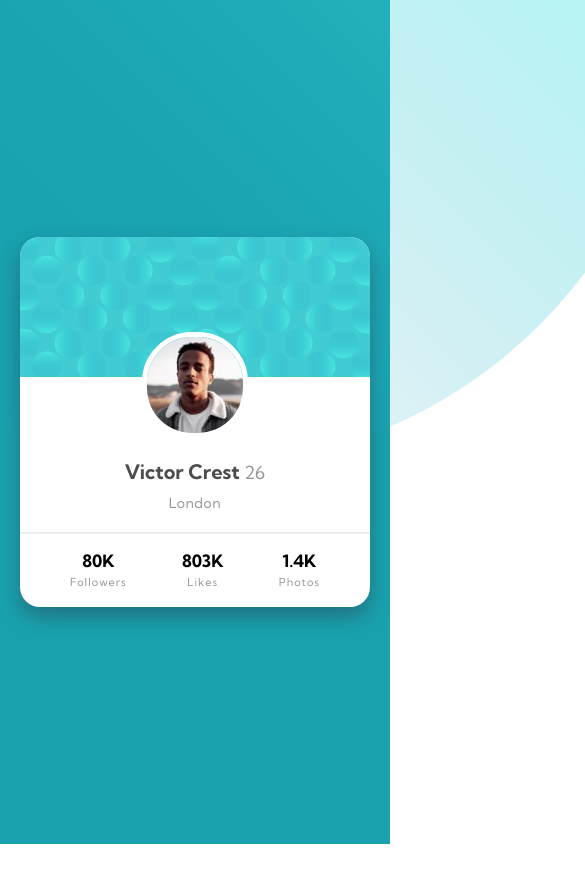
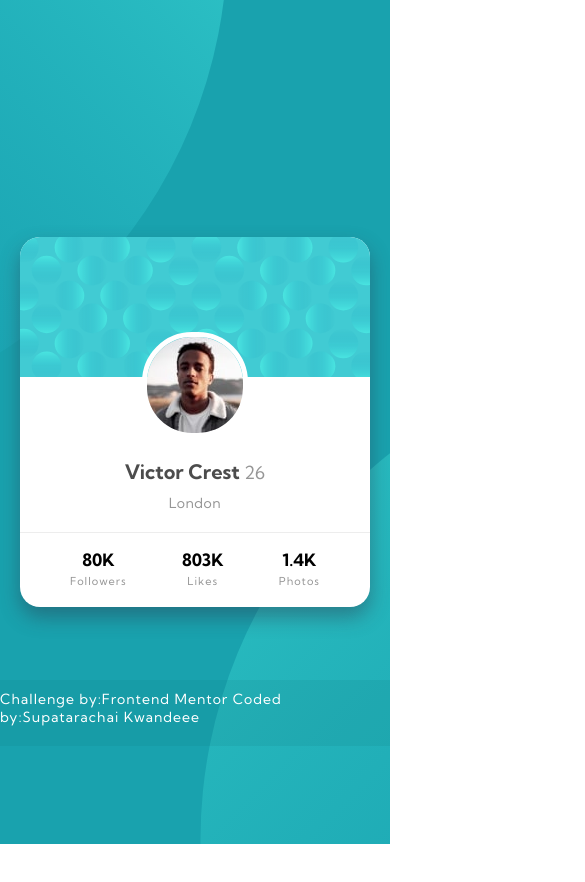
Before and after one commit to K1LROY/Project-Profile, a plain HTML site: page index.html in a window 390 px wide. Shown: the top 882 px of the page, 585 px wide, since content can reach past the window. After the commit the page ends 844 px from the top, so only its background shows below. Drawn offline with Linux system fonts and the light colour scheme.

Commit message:
version 2.0

```diff
--- a/CSS/style.css
+++ b/CSS/style.css
@@ -25,8 +25,8 @@ body {
   background-size: cover;
   background-position: center;
   height: 100vh;
-  max-width: 1440px;
   position: relative;
+  overflow: hidden;
 }
 
 .main-container {
@@ -98,6 +98,7 @@ p {
   border: solid 0.5px;
   color: hsl(0, 0%, 93%);
   border-width: thin;
+  border-bottom: none;
 }
 
 .info {
@@ -112,3 +113,37 @@ p {
   font-size: 11px;
   letter-spacing: 1px;
 }
+
+footer {
+  font-size: 18px;
+  width: 100%;
+  display: flex;
+  position: absolute;
+  justify-content: center;
+  align-content: center;
+  background-color: hsla(185, 75%, 28%, 0.144);
+  top: 680px;
+  z-index: 5000;
+  padding-bottom: 20px;
+}
+
+.text-footer {
+  color: #ffffff;
+  letter-spacing: 1px;
+}
+
+@media screen and (max-width: 500px) {
+  .pattern-top {
+    position: relative;
+    bottom: 550px;
+    right: 750px;
+    z-index: 1;
+  }
+
+  .pattern-bottom {
+    position: absolute;
+    left: 200px;
+    top: 350px;
+    z-index: 1;
+  }
+}
--- a/index.html
+++ b/index.html
@@ -47,6 +47,11 @@
                 </div>
             </div>
         </div>
+        <footer>
+            <p class="text-footer">Challenge by:Frontend Mentor
+                <span>Coded by:Supatarachai Kwandeee</span></p>
+        </footer>
+       </div>
 </body>
 
 </html>
```
